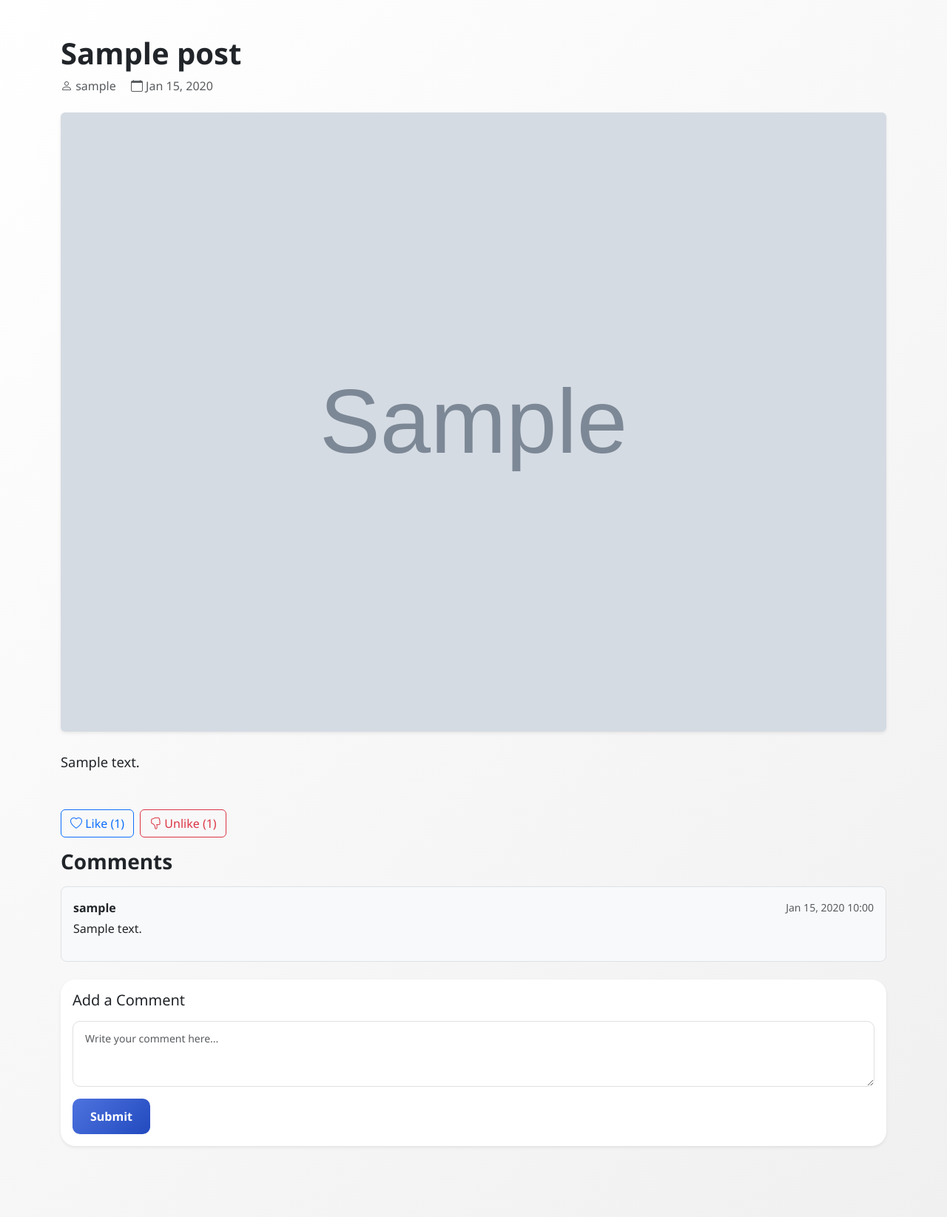
After one commit to Aswin1819/cms, a Django app: template blogs/templates/post_detail.html in a window 1280 px wide. The commit adds this page. Shown: the whole page at 74% size. Run offline with Django 5.2, Linux system fonts and the light colour scheme; the template is opened without the code that fills it: most values are stand-ins (such as "Sample title", 1, 10 or a date in 2020); grey boxes marked "Sample" are stand-in pictures.

Commit message:
Update:Blogs Like, dislike, comment

```diff
--- a/adminapp/urls.py
+++ b/adminapp/urls.py
@@ -6,6 +6,7 @@ urlpatterns = [
     path('admin_edit_post/<int:id>/', admin_edit_post, name='admin_edit_post'),
     path('admin_delete_post/<int:id>/', admin_delete_post, name='admin_delete_post'),
     path('admin_comments/', admin_comments, name='admin_comments'),
+    path('admin_approve_comment/<int:id>/', admin_approve_comment, name='admin_approve_comment'),
     path('admin_users/', admin_users, name='admin_users'),
     path('admin_edit_user/<int:id>/',admin_edit_users, name='admin_edit_user'),
     path('admin_delete_user/<int:id>/', admin_delete_users, name='admin_delete_user'),
--- /dev/null
+++ b/blogs/templates/post_detail.html
@@ -0,0 +1,99 @@
+{% extends 'base.html' %}
+
+{% block title %}{{ post.title }} - Blog{% endblock %}
+
+{% block content %}
+<div class="container py-5">
+    <!-- Blog Post Title -->
+    <h1 class="fw-bold mb-2">{{ post.title }}</h1>
+    <!-- Author and Date -->
+    <div class="mb-4 text-muted">
+        <span class="me-3"><i class="bi bi-person"></i> {{ post.author.username }}</span>
+        <span><i class="bi bi-calendar"></i> {{ post.created_at|date:"M d, Y" }}</span>
+    </div>
+    <!-- Main Image -->
+    {% if post.image_url %}
+    <img src="{{ post.image_url }}" alt="{{ post.title }}" class="img-fluid rounded mb-4 w-100 shadow-sm">
+    {% endif %}
+    <!-- Blog Content -->
+    <div class="mb-5" style="font-size: 1.15rem; line-height: 1.8;">
+        {{ post.content|safe }}
+    </div>
+
+    <!-- Like and Unlike Buttons -->
+    <div class="d-flex align-items-center mb-3">
+        <button class="btn btn-outline-primary me-2" onclick="sendLike({{ post.id }})">
+            <i class="bi bi-heart"></i> Like (<span id="like-count-{{ post.id }}">{{ post.likes.count }}</span>)
+        </button>
+        <button class="btn btn-outline-danger" onclick="sendUnlike({{ post.id }})">
+            <i class="bi bi-hand-thumbs-down"></i> Unlike (<span id="dislike-count-{{ post.id }}">{{ post.dislikes.count }}</span>)
+        </button>
+    </div>
+
+    <!-- Comments Section -->
+    <h3 class="fw-semibold mb-3">Comments</h3>
+    <div class="mb-4">
+        {% for comment in comments %}
+        <div class="border rounded-3 p-3 mb-3 bg-light">
+            <div class="d-flex justify-content-between align-items-center mb-1">
+                <span class="fw-bold">{{ comment.author.username }}</span>
+                <span class="text-muted small">{{ comment.created_at|date:"M d, Y H:i" }}</span>
+            </div>
+            <div>{{ comment.content|linebreaks }}</div>
+        </div>
+        {% empty %}
+        <p class="text-muted">No comments yet. Be the first to comment!</p>
+        {% endfor %}
+    </div>
+
+    <!-- Add Comment Form -->
+    <div class="card shadow-sm mb-5">
+        <div class="card-body">
+            <h5 class="card-title mb-3">Add a Comment</h5>
+            <form method="post" action="{% url 'comment-create' post.id %}">
+                {% csrf_token %}
+                <div class="mb-3">
+                    <textarea name="content" class="form-control" rows="3" placeholder="Write your comment here..." required></textarea>
+                </div>
+                <button type="submit" class="btn btn-primary px-4">Submit</button>
+            </form>
+        </div>
+    </div>
+</div>
+
+{% endblock %}
+{% block extra_css %}
+<!-- Bootstrap Icons -->
+<link rel="stylesheet" href="https://cdn.jsdelivr.net/npm/bootstrap-icons@1.11.1/font/bootstrap-icons.css">
+<script>
+function sendLike(postId) {
+    fetch("{% url 'like-post' 0 %}".replace('0', postId), {
+        method: 'POST',
+        headers: {
+            'X-CSRFToken': '{{ csrf_token }}',
+            'Content-Type': 'application/json'
+        }
+    })
+    .then(response => response.json())
+    .then(data => {
+        document.getElementById('like-count-' + postId).innerText = data.likes_count;
+        document.getElementById('dislike-count-' + postId).innerText = data.dislikes_count;
+    });
+}
+
+function sendUnlike(postId) {
+    fetch("{% url 'unlike-post' 0 %}".replace('0', postId), {
+        method: 'POST',
+        headers: {
+            'X-CSRFToken': '{{ csrf_token }}',
+            'Content-Type': 'application/json'
+        }
+    })
+    .then(response => response.json())
+    .then(data => {
+        document.getElementById('like-count-' + postId).innerText = data.likes_count;
+        document.getElementById('dislike-count-' + postId).innerText = data.dislikes_count;
+    });
+}
+</script>
+{% endblock %}
--- a/blogs/urls.py
+++ b/blogs/urls.py
@@ -5,4 +5,9 @@ from .views import *
 # app_name = 'blogs'
 urlpatterns = [
     path('user_home/', user_home, name='user_home'),
+    path('post_detail/<int:id>/', post_detail_view, name='post_detail'),
+    path('comment-create/<int:id>/', create_comment, name='comment-create'),
+    path('like/<int:id>/', like_post, name='like-post'),
+    path('unlike/<int:id>/', unlike_post, name='unlike-post'),
+
 ]
--- a/ivy_verse/settings.py
+++ b/ivy_verse/settings.py
@@ -184,9 +184,7 @@ CLOUDINARY_STORAGE = {
     'API_SECRET': config('API_SECRET'),
 }
 
-print("CLOUD_NAME:", config('CLOUD_NAME'))
-print("API_KEY:", config('API_KEY'))
-print("API_SECRET:", config('API_SECRET'))
+
 
 # Configure Cloudinary
 cloudinary.config(
```
Also changed, not shown: adminapp/templates/admin_comments.html (+7 -8 lines), adminapp/views.py (+10 -0 lines), blogs/templates/user_home.html (+113 -0 lines), blogs/views.py (+66 -3 lines), 1 other file.
